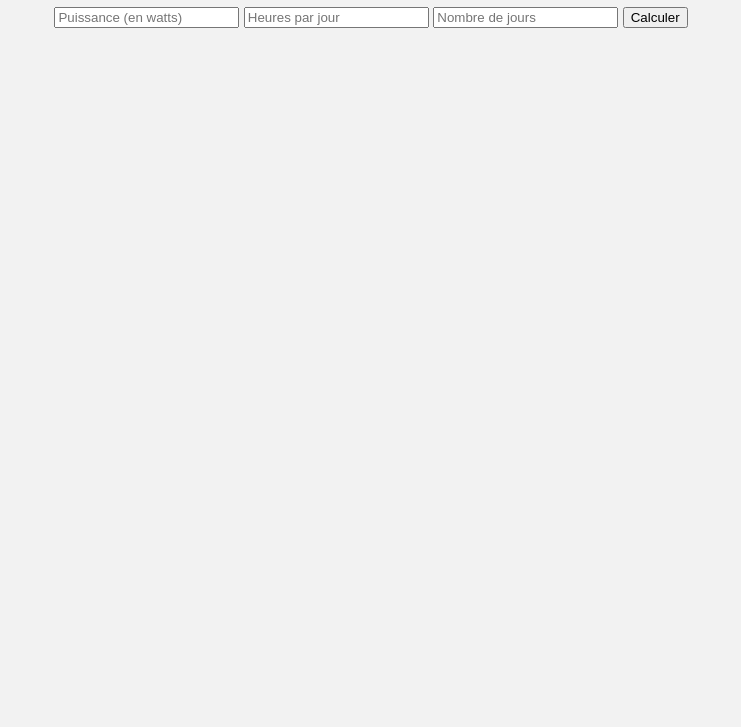
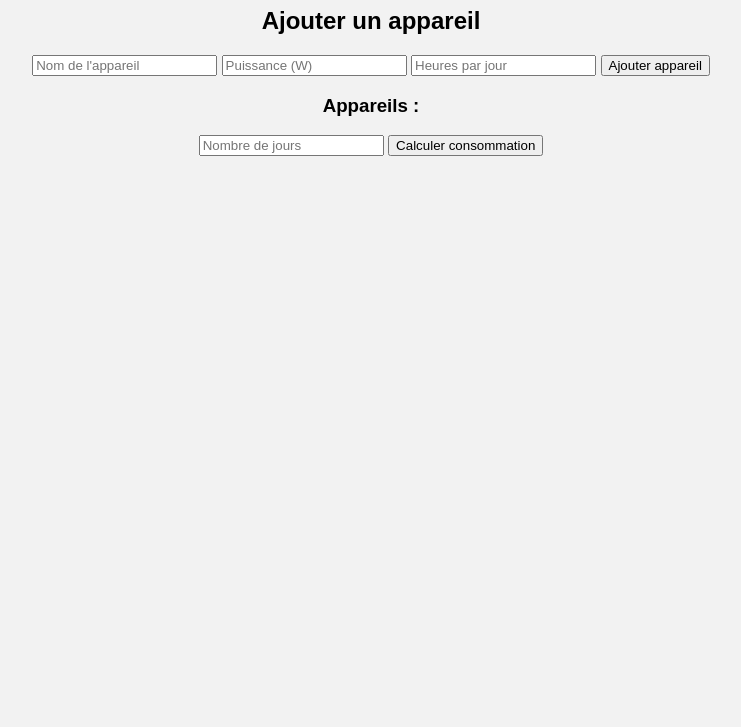
Before and after one commit to Naim-create-ai/simulateur-energie, a plain HTML site: page index.html in a window 1280 px wide. Shown: the part 73-800 px from the top of the page, without its empty margins (269-1010 px from the left). Drawn offline with nearby package versions, Linux system fonts and the light colour scheme.

Commit message:
Update index.html

```diff
--- a/index.html
+++ b/index.html
@@ -11,17 +11,30 @@
 <h1>Simulateur de Consommation Électrique</h1>
 
 <div class="container">
-  <input type="number" id="puissance" placeholder="Puissance (en watts)">
-  <input type="number" id="heures" placeholder="Heures par jour">
-  <input type="number" id="jours" placeholder="Nombre de jours">
 
-  <button onclick="calculer()">Calculer</button>
+<h2>Ajouter un appareil</h2>
 
-  <div id="resultat"></div>
+<input type="text" id="nom" placeholder="Nom de l'appareil">
+<input type="number" id="puissance" placeholder="Puissance (W)">
+<input type="number" id="heures" placeholder="Heures par jour">
+
+<button onclick="ajouterAppareil()">Ajouter appareil</button>
+
+<h3>Appareils :</h3>
+<ul id="liste"></ul>
+
+<input type="number" id="jours" placeholder="Nombre de jours">
+
+<button onclick="calculerTotal()">Calculer consommation</button>
+
+<div id="resultat"></div>
+
 </div>
 
+<script src="https://cdn.jsdelivr.net/npm/chart.js"></script>
 <script src="script.js"></script>
-<script src="https://cdn.jsdelivr.net/npm/chart.js"></script>
+
 <canvas id="monGraphique"></canvas>
+
 </body>
 </html>
```
